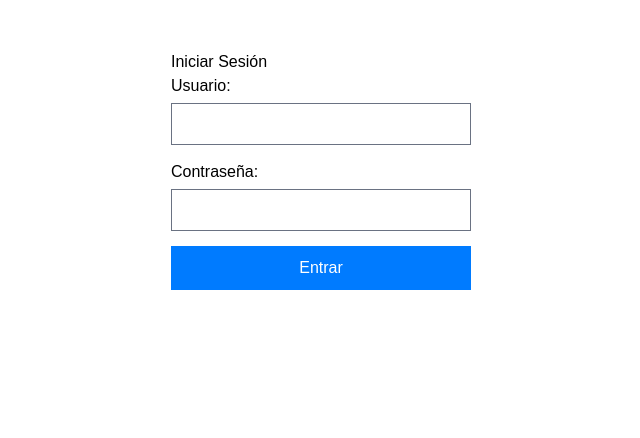
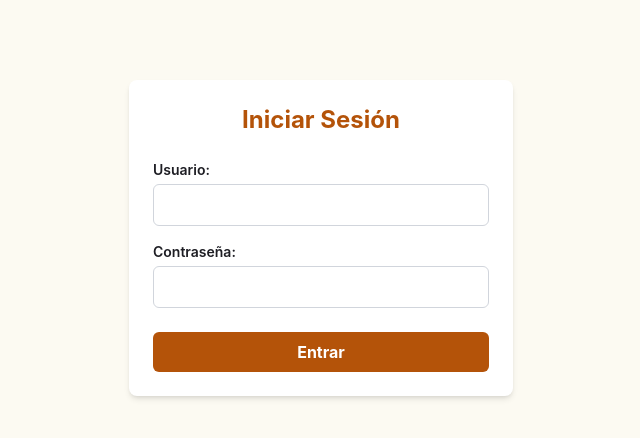
Before and after one commit to kotonitro/GPS_2026_1, a SvelteKit app in the folder frontend/: page /login in a window 1280 px wide. Shown: the top 438 px of the page, without its empty margins (319-959 px from the left). Built offline with nearby package versions, Linux system fonts and the light colour scheme; no server answers.

Commit message:
Definicion de temas tailwind

```diff
--- a/frontend/src/routes/+error.svelte
+++ b/frontend/src/routes/+error.svelte
@@ -2,12 +2,18 @@
 	import { page } from '$app/stores';
 
 	const status = $page.status || 404;
-	const mensaje = $page.error?.message || 'Página no encontrada';
+	const mensaje =
+		status === 404
+			? 'Página no encontrada'
+			: 'Error interno';
 </script>
 
-<div style="text-align: center; margin-top: 20vh; font-family: sans-serif;">
-	<h1 style="font-size: 8rem; margin: 0;">{status}</h1>
-	<h2>{mensaje}</h2>
+<div class="text-center mt-[20vh]">
+	<h1 class="text-[8rem] m-0 text-primario font-bold">{status}</h1>
+
+	<h2 class="text-xl mt-2">{mensaje}</h2>
+
 	<br />
-	<a href="/" style="color: blue; text-decoration: underline;">Volver al inicio</a>
+
+	<a href="/" class="text-primario underline hover:text-primario-hover">Volver al inicio</a>
 </div>
--- a/frontend/src/routes/layout.css
+++ b/frontend/src/routes/layout.css
@@ -1,3 +1,21 @@
 @import 'tailwindcss';
 @plugin '@tailwindcss/forms';
 @plugin '@tailwindcss/typography';
+
+@theme {
+	--color-primario: #b45309;
+	--color-primario-hover: #92400e;
+	--color-secundario: #fef08a;
+	--color-exito: #16a34a;
+	--color-error: #dc2626;
+}
+
+@layer base {
+	body {
+		background-color: #fcfaf2;
+		color: #1e1e24;
+		font-family: var(--font-sans);
+		margin: 0;
+		padding: 0;
+	}
+}
--- a/frontend/src/routes/login/+page.svelte
+++ b/frontend/src/routes/login/+page.svelte
@@ -25,34 +25,41 @@
 	}
 </script>
 
-<div style="max-width: 300px; margin: 50px auto; font-family: sans-serif;">
-	<h2>Iniciar Sesión</h2>
+<div class="max-w-sm mx-auto mt-20 p-6 bg-white rounded-lg shadow-md">
+	<h2 class="text-2xl font-bold text-primario text-center mb-6">Iniciar Sesión</h2>
 
 	{#if mensajeError}
-		<p style="color: red; font-weight: bold;">{mensajeError}</p>
+		<p class="text-error font-bold text-center mb-4">{mensajeError}</p>
 	{/if}
 
 	{#if mensajeExito}
-		<p style="color: green; font-weight: bold;">{mensajeExito}</p>
+		<p class="text-exito font-bold text-center mb-4">{mensajeExito}</p>
 	{/if}
 
-	<form
-		on:submit|preventDefault={handleLogin}
-		style="display: flex; flex-direction: column; gap: 15px; mt-4"
-	>
+	<form on:submit|preventDefault={handleLogin} class="flex flex-col gap-4">
 		<div>
-			<label style="display: block; margin-bottom: 5px;">Usuario:</label>
-			<input type="text" bind:value={usuario} required style="width: 100%; padding: 8px;" />
+			<label class="block text-sm font-semibold mb-1">Usuario:</label>
+			<input
+				type="text"
+				bind:value={usuario}
+				required
+				class="w-full px-3 py-2 border border-gray-300 rounded-md focus:outline-none focus:border-primario focus:ring-1 focus:ring-primario"
+			/>
 		</div>
 
 		<div>
-			<label style="display: block; margin-bottom: 5px;">Contraseña:</label>
-			<input type="password" bind:value={contrasena} required style="width: 100%; padding: 8px;" />
+			<label class="block text-sm font-semibold mb-1">Contraseña:</label>
+			<input
+				type="password"
+				bind:value={contrasena}
+				required
+				class="w-full px-3 py-2 border border-gray-300 rounded-md focus:outline-none focus:border-primario focus:ring-1 focus:ring-primario"
+			/>
 		</div>
 
 		<button
 			type="submit"
-			style="padding: 10px; cursor: pointer; background: #007bff; color: white; border: none;"
+			class="w-full bg-primario hover:bg-primario-hover text-white font-bold py-2 px-4 rounded-md transition-colors mt-2"
 		>
 			Entrar
 		</button>
```
Also changed, not shown: frontend/src/lib/api.ts (indentation only).
